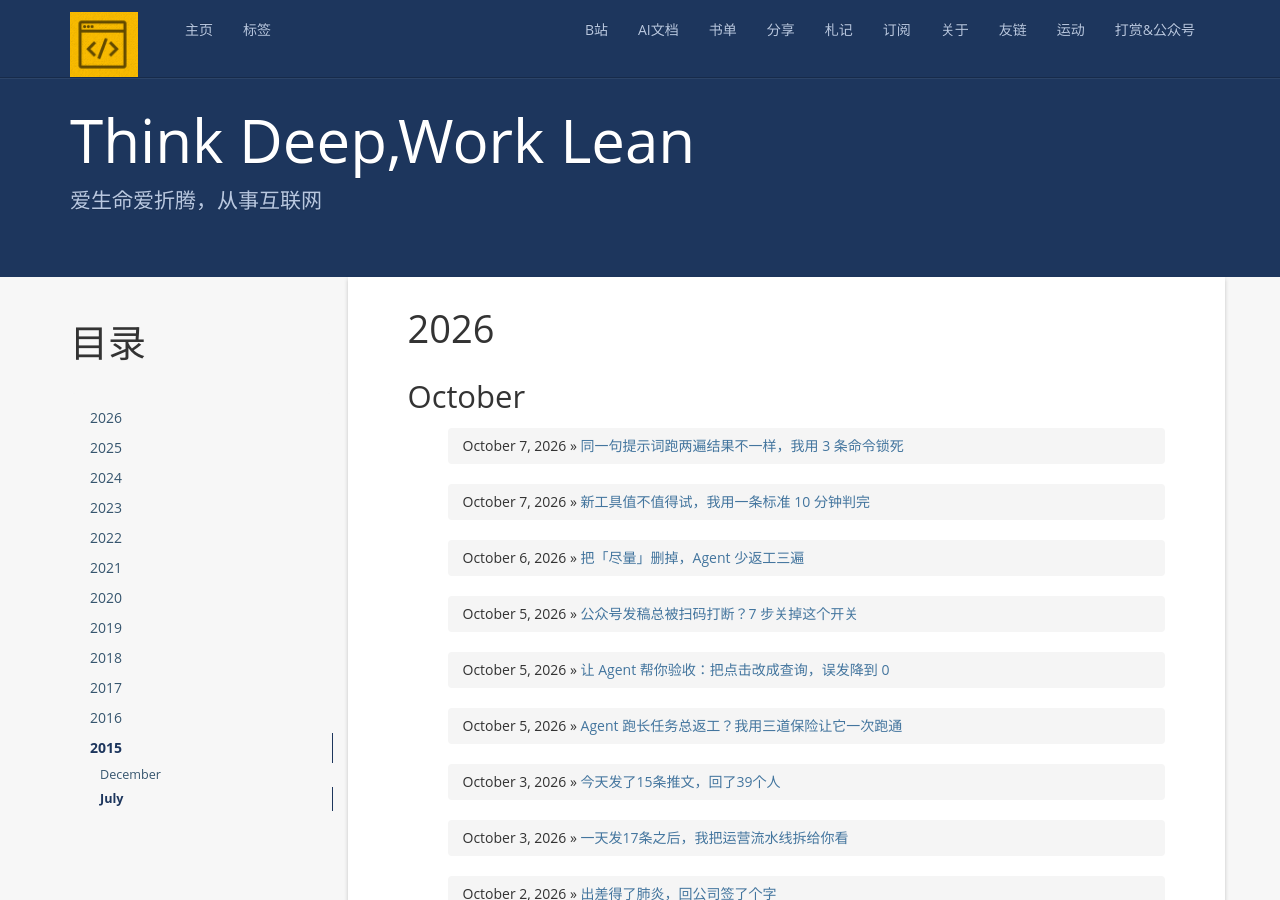
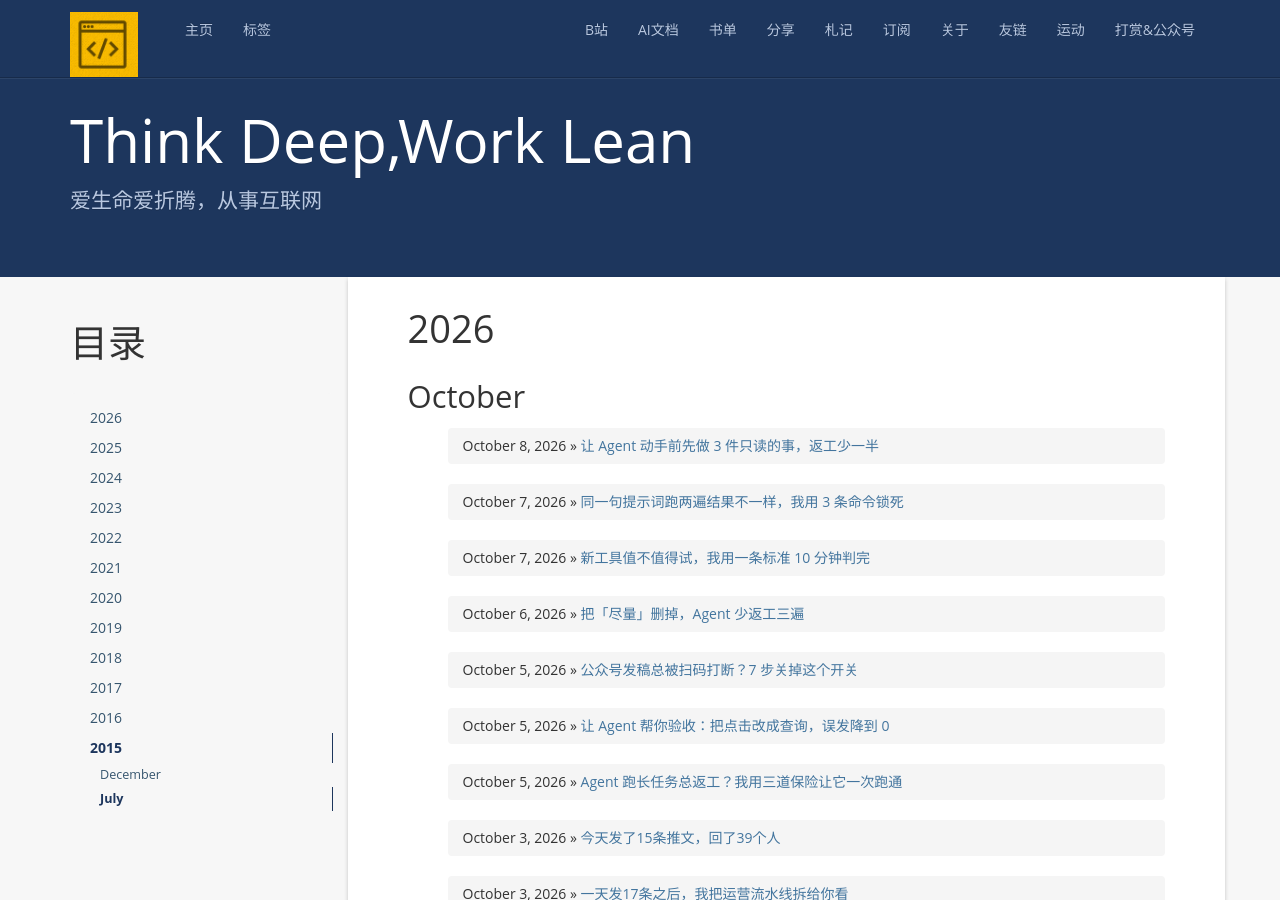
Before and after one commit to zackzhangkai/zackzhangkai.github.io, a Jekyll site: the page built from index.html, in a window 1280 px wide and 900 px high. Built offline with Jekyll 4.4.1, drawn with Linux system fonts in a browser that asks for light colours; nearby versions of some CDN libraries; a script that is not in the unit is left out; the list of posts is cut into pages by our own code; comment, search, counter and statistics services are not loaded; some of the changed lines change nothing that is shown.

Commit message:
post: 让 Agent 动手前先做 3 件只读的事，返工少一半

````diff
--- /dev/null
+++ b/_posts/2026-10-08-three-readonly-steps-before-agent-edits.md
@@ -0,0 +1,171 @@
+---
+layout: post
+title: 让 Agent 动手前先做 3 件只读的事，返工少一半
+tags: AI文档
+---
+
+大家好，我是Zack。
+
+先说一个我这周踩了三次的坑。
+
+让 agent 改一个脚本，它改完说"好了"。我一跑，报错。把报错贴回去，它又改，还是报错。来回四轮，最后发现——那个报错在我让它改之前就存在。
+
+四轮里三轮是白跑的。
+
+后来我改了一处：让它动手之前，先做三件只读的事。返工次数直接砍了一半。
+
+## 原来的做法：上来就改
+
+我以前的提示词长这样：
+
+```
+scripts/post_one.js 跑不通了，帮我修一下
+```
+
+这句话有三个坑。
+
+第一，它不知道改之前是什么状态。改完还是红的，它以为是自己改坏的，就接着改本来没问题的地方。
+
+第二，我贴给它的报错夹着一堆无关的东西——本地没提交的其他改动、上一次跑留下的缓存。
+
+第三，它手里那份文件可能是旧版本。同一轮里我自己改过一次，它还按上一版的行号下手。
+
+三个坑最后都变成同一件事：返工。
+
+## 现在的做法：动手前先做三件只读的事
+
+我现在的任务开头固定加一段：
+
+```
+动手之前先做下面三件事，把结果贴给我，这个阶段不要改任何文件：
+1. 跑一遍基线，记录当前结果
+2. 报错先缩到最小复现
+3. 重新读一遍你要改的文件当前版本
+三件事做完，等我确认再动手。
+```
+
+关键是最后那句"不要改任何文件"。不写这句，它大概率顺手就改了。
+
+### 第一件：先跑一遍基线
+
+基线就是"改之前，现在是什么状态"。绿的还是红的，红在第几行。
+
+改完再跑一次，跟基线一比，就知道是它改好的还是本来就好的。
+
+我这个运营仓库 scripts/ 下有 59 个 js 文件，全量语法检查跑一遍 **1.5 秒**，结果 0 报错：
+
+```bash
+# 基线：59 个文件，1.5 秒出结果
+for f in scripts/*.js; do node --check "$f"; done
+```
+
+1.5 秒换后面不用猜，这笔账怎么算都划算。
+
+不同项目跑基线的命令不一样，常用的就这几条，直接抄：
+
+```bash
+# Node 项目：跑测试；只看改动的加 --onlyChanged
+npm test -- --silent
+# Python 项目：-q 精简输出，红了直接看失败用例名
+pytest -q
+# Go 项目
+go test ./... 2>&1 | tail -20
+# 实在没有测试的，先做语法检查当基线
+for f in scripts/*.js; do node --check "$f"; done
+```
+
+跑完让它把结果**原样贴出来**，别让它总结成"测试通过"。贴出来的原文里有几条用例、挂在哪一行，这些细节总结完就没了。
+
+没有现成测试也没关系，让它先补一个最小的：跑得起来、能过能挂就行，别追求覆盖率。
+
+### 第二件：报错先缩到最小复现
+
+日志别整段贴。300 行的堆栈，有用的往往只有中间十几行。
+
+缩复现我用一个命令：
+
+```bash
+# 把没提交的改动先收起来，只留能触发报错的那部分
+git stash push -m "tmp: 排除无关改动"
+# 再跑一次，看还复现不
+git stash pop   # 确认完放回来
+```
+
+还复现，说明跟那些改动无关，范围立刻小一半。
+
+再不行就新建个空目录，只放能触发报错的那个最小输入。
+
+它拿到的复现范围越小，定位越快——这个不用解释，你想想自己 debug 也一样。
+
+### 第三件：让它重读当前文件
+
+它改错行，多半不是笨，是它手里那份文件过时了。
+
+同一轮里你自己动过一次，前面插了 12 行，它还按旧行号去改，位置就全偏了。
+
+所以我在任务里写死一句：
+
+```
+动手前先重新读一遍目标文件的当前内容，不要凭上一轮的记忆改行号。
+```
+
+补丁打不上、改的位置对不上，先怀疑这个，别怀疑它能力。
+
+## 前后对比
+
+同一类任务，我这个月跑了大概二十次，体感差别是这样：
+
+| 对比项 | 原来的做法 | 加三件只读的事 |
+|---|---|---|
+| 动手前步骤 | 0 步 | 3 步（都是只读） |
+| 动手前多花时间 | 0 | 约 1-2 分钟 |
+| 平均返工轮次 | 3-4 轮 | 1-2 轮 |
+| 归因错误（把旧问题当新问题） | 三次里有一次 | 基本没有 |
+| 改完不敢确定是不是它改好的 | 经常 | 有基线，能确定 |
+
+多花的 1-2 分钟，换的是少跑两轮。一轮来回按 5 分钟算，净赚。
+
+数字是我自己这二十来次的体感，不是严格统计——样本就我一个人，你那边项目不一样，可能没这么明显。
+
+## 两条能迁移到自己活儿里的原则
+
+**第一条：只读的事让它多做，写的事让它少做。**
+
+跑测试、读文件、查日志，这些不会搞坏东西，让它放开跑。真要改文件，一步一 commit，坏了只退一步。
+
+具体就两条命令，提交前必看：
+
+```bash
+# 看一眼它到底动了几个文件、各改了多少行
+git diff --stat
+# 按一个小步提交，别攒到最后
+git add -p src/xxx.js && git commit -m "fix: 只改报错那一段"
+```
+
+`git diff --stat` 这行很值：它说改了一个文件，stat 显示动了四个，你就知道该问一句了。
+
+我吃过亏——提交历史里躺着一次 `120 files changed, 11669 insertions` 的整包提交，出问题只能整包退，退完连好的改动一起没了。
+
+**第二：它说"好了"不算，基线说了才算。**
+
+验收看的是基线到现在的差值，不是它自己的总结。
+
+顺带说一句，这个原则对人也一样。别人交给你一个"改好了"的东西，先问一句"改之前是什么样"。
+
+## 还有两个我没解决的问题
+
+这三招在单文件、能跑起来的任务上好使，但有两种情况还是没辙：
+
+一是跑一次要十几分钟以上的任务，基线成本高，我目前是隔几天才跑一次完整基线，中间靠局部冒烟顶着。
+
+二是涉及多个服务联调的，基线本身就不稳定，绿和红会自己跳，这种我还没找到省事的办法。
+
+有更好做法的，欢迎在留言里指个路。
+
+以上就是我这周在用的三件只读的事。
+
+你现在让 agent 改东西之前，会先让它跑一遍基线吗？还是跟我以前一样上来就改？
+
+欢迎留言聊聊你的做法，踩过的坑也可以一起说说。
+
+公众号：Zack说AI
--- a/tag/AI文档/index.html
+++ b/tag/AI文档/index.html
@@ -31,6 +31,7 @@ header: AI文档
             <li><a href="#remove-vague-words-from-prompt">把「尽量」删掉，少返工三遍</a></li>
             <li><a href="#three-commands-lock-agent-inputs">用 3 条命令锁死 agent 的输入</a></li>
             <li><a href="#decide-new-ai-tool-in-ten-minutes">新工具值不值得试：一条标准 10 分钟判完</a></li>
+            <li><a href="#three-readonly-steps-before-agent-edits">先做 3 件只读的事，返工少一半</a></li>
            </ul>
         </div>
       </div>
@@ -195,6 +196,12 @@ header: AI文档
             </ul>
             <p><small>2026-10-07 | defaults.md 当尺子 · 只问「改了我哪个默认值」· timeout 600 限时试错 | 附 20 条日报 5 分钟筛完的前后对比</small></p>
             <hr>
+            <h2 id="three-readonly-steps-before-agent-edits">让 Agent 动手前先做 3 件只读的事，返工少一半</h2>
+            <ul>
+              <li><a href="https://zackzhangkai.github.io/2026/10/08/three-readonly-steps-before-agent-edits/" target="_blank">让 Agent 动手前先做 3 件只读的事，返工少一半 →</a></li>
+            </ul>
+            <p><small>2026-10-08 | 先跑基线再动手 · git stash 缩最小复现 · 动手前重读当前文件 | 附 59 个文件 1.5 秒基线与返工轮次对比</small></p>
+            <hr>
             <p><em>使用 project-researcher skill 自动生成</em></p>
 
           </div>
````
